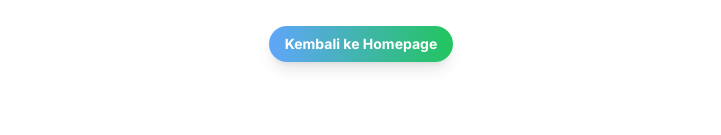
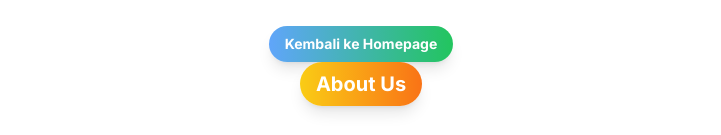
Before and after one commit to muhammadsyaarif/monitotingg, a Next.js app: page /AboutUs in a window 1280 px wide. Shown: the part 804-939 px from the top of the page, without its empty margins (279-1000 px from the left). Before the commit the page ends 898 px from the top, so only its background shows below. Built offline with nearby package versions, Linux system fonts and the light colour scheme.

Commit message:
Update page.tsx

```diff
--- a/app/AboutUs/page.tsx
+++ b/app/AboutUs/page.tsx
@@ -37,6 +37,12 @@ export default function AboutUs() {
       <Link href="/homepage" className="relative inline-block px-4 py-2 text-sm font-bold text-white bg-gradient-to-r from-blue-400 to-green-500 rounded-full shadow-lg hover:scale-105 transition-transform duration-300 ease-in-out">
         Kembali ke Homepage
       </Link>
+          <Link
+              href="/AboutUs"
+              className="relative inline-block px-4 sm:px-4 py-2 sm:py-2 text-lg sm:text-xl font-bold text-white bg-gradient-to-r from-yellow-400 to-orange-500 rounded-full shadow-lg hover:scale-105 hover:bg-gradient-to-r hover:from-orange-500 hover:to-yellow-400 transition duration-300 ease-in-out"
+            >
+              About Us
+            </Link>
     </div>
   );
 }
```
